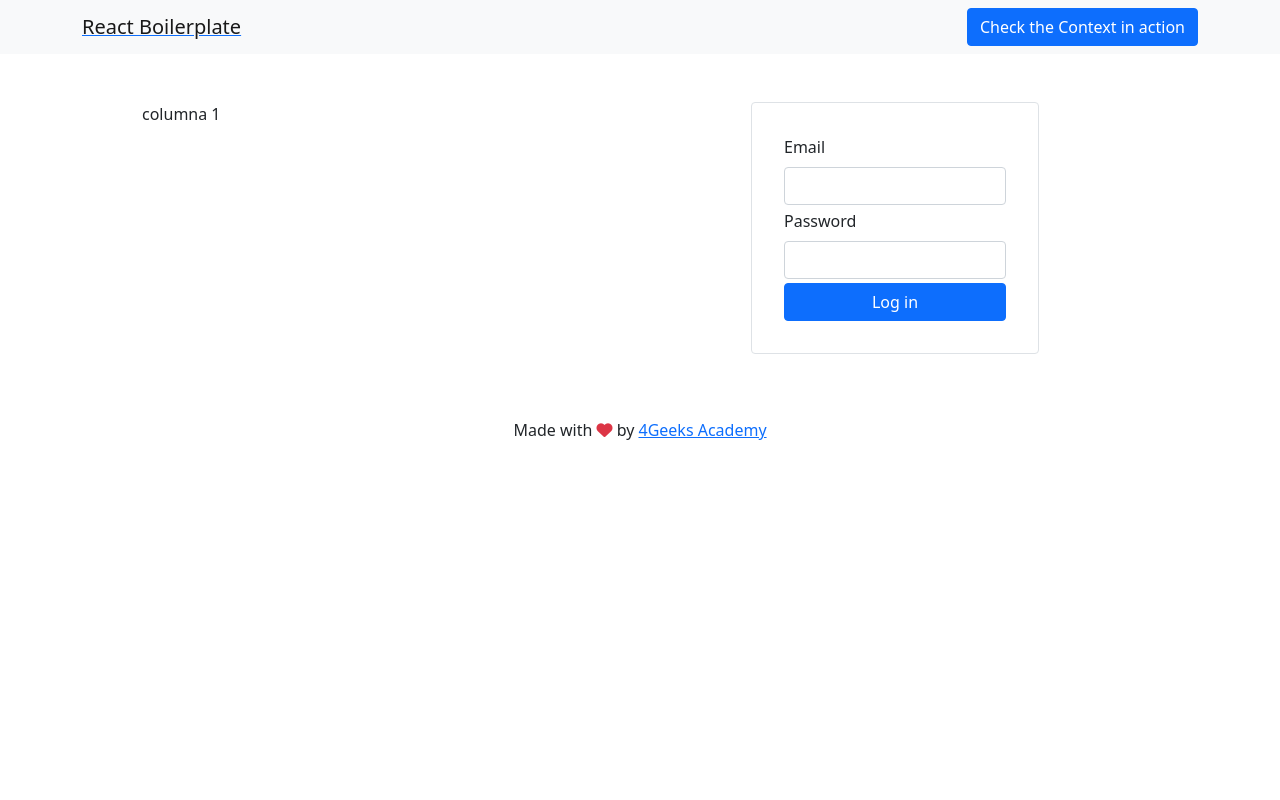
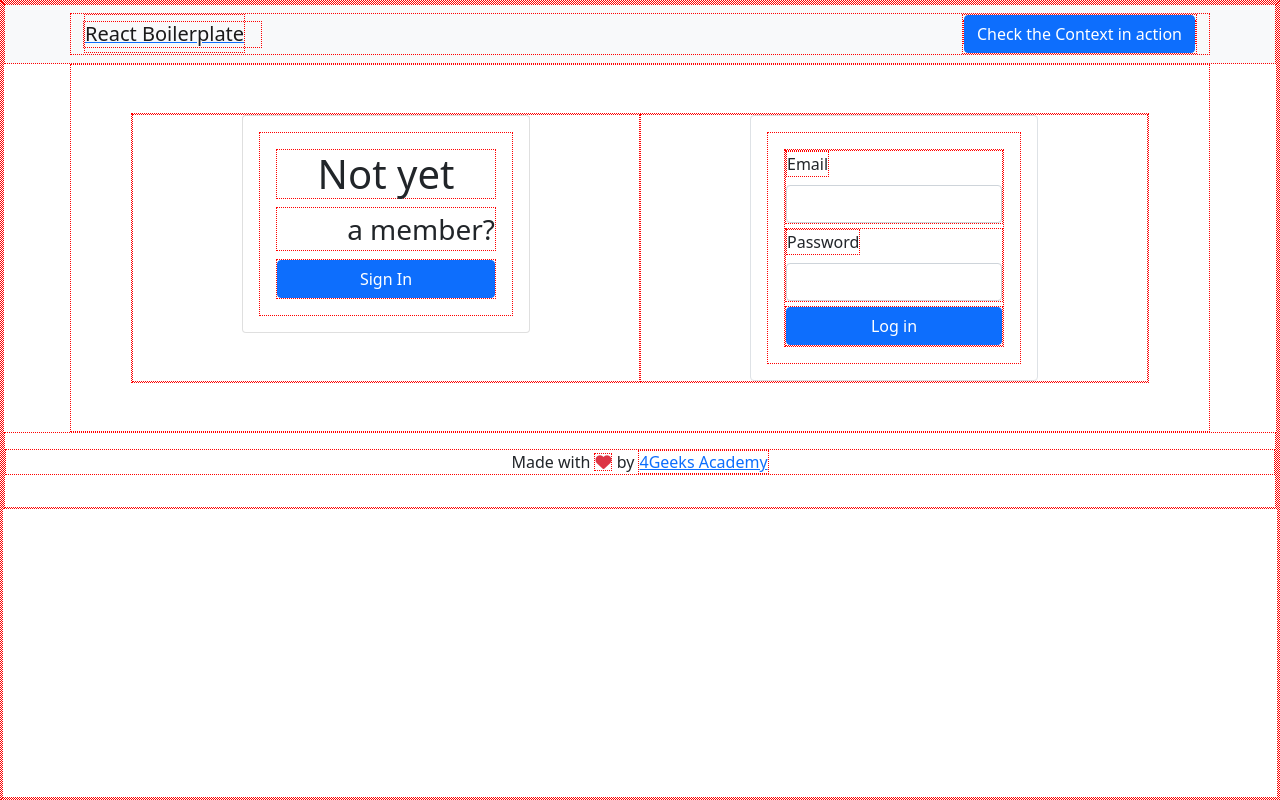
Before and after one commit to 4GeeksAcademy/JJB-Final-Project, a React app: page / in a window 1280 px wide. Built offline with nearby package versions, Linux system fonts and the light colour scheme; no server answers.

Commit message:
se agrega la columa izquiera de la pantalla login

```diff
--- a/src/front/js/pages/login.jsx
+++ b/src/front/js/pages/login.jsx
@@ -9,9 +9,17 @@ export const Login = () => {
 
     return (
         <div className="container">
-            <div className="row m-5">
+            <div className="row m-5 ">
                 <div className="col">
-                    columna 1
+                    <div className="card p-3 " style={{width: "18rem", margin: "0 auto"}}>
+                        <div className="card-body">
+                            <h1 className="text-center">Not yet</h1>
+                            <p className="mb-2 text-end fs-3">a member?</p>
+                            <div className="d-grid">
+                                    <button type="submit" className="btn btn-primary d-grid " style={{margin: "0"}}>Sign In</button>
+                            </div>
+                        </div>
+                    </div>
                 </div>
                 <div className="col">
                     <div className="card p-3 border rounded" style={{width: "18rem", margin: "0 auto"}}>
--- a/src/front/styles/login.css
+++ b/src/front/styles/login.css
@@ -1,3 +1,3 @@
 * {
-    /* border: 1px dotted red */
+    border: 1px dotted red
 }
```
